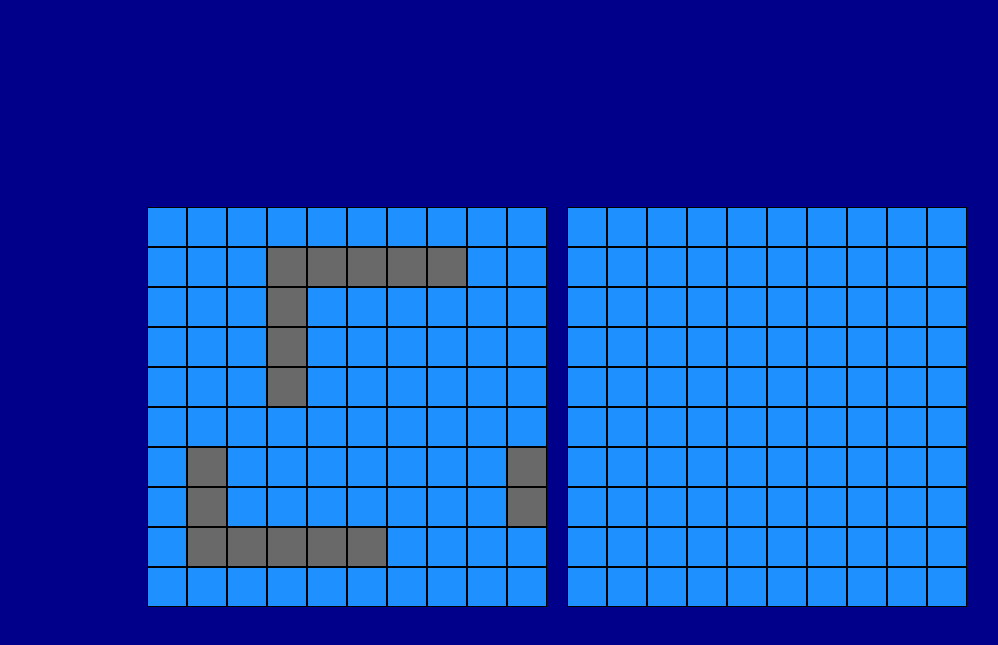
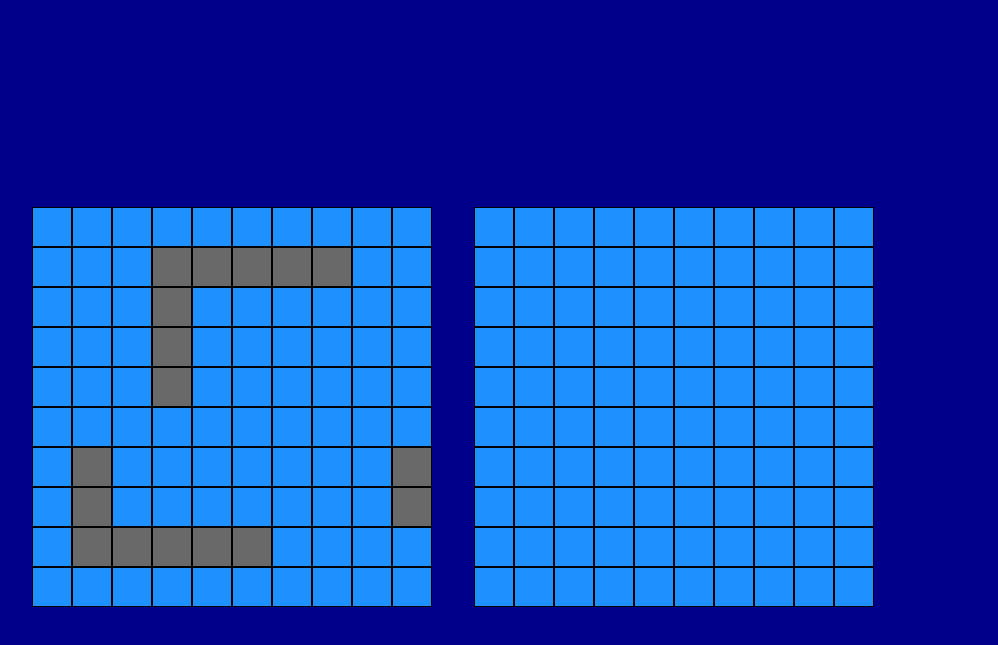
Before and after one commit to overflow68/Battleship, a website built with webpack: page src/template.html in a window 1280 px wide. Shown: the part 105-750 px from the top of the page, without its empty margins (187-1185 px from the left). Built offline with nearby package versions, Linux system fonts and the light colour scheme.

Commit message:
ui changes

```diff
--- a/src/game.js
+++ b/src/game.js
@@ -1,7 +1,7 @@
 import { boardFactory } from "./gameboard";
 import {shipFactory} from './battleships';
 
-let board = document.getElementById("gameBoardContainer");
+let board = document.getElementById("cont");
 let playerBoard = document.createElement("div");
 playerBoard.setAttribute("id","playerBoard");
 playerBoard.classList.add("board");
--- a/src/style.css
+++ b/src/style.css
@@ -13,10 +13,17 @@ h1{
 
 
 #gameBoardContainer{
+    width: 100%;
+
+    margin-top: 200px;
+    text-align: center;
+}
+#cont{
+    width: 70%;
+    margin:0 auto;
+    text-align: center;
     display: flex;
-    width: 50%;
-    margin: auto;
-    margin-top: 200px;
+    justify-content: space-around;
 }
 .blue{
     background-color:dimgrey;
@@ -46,11 +53,11 @@ h1{
 
 #playerBoard{
 
-    flex:1
+
+
 
 }
 
 #cpuBoard{
 
-    flex:1
 }
--- a/src/template.html
+++ b/src/template.html
@@ -9,7 +9,10 @@
     <h1>BattleShip Game</h1>
     <button id = "restart">Reset</button>
   </div>
-<div id="gameBoardContainer"></div>
+<div id="gameBoardContainer">
+  <div id="cont"></div>
+</div>
+
 
   </body>
 </html>
```
